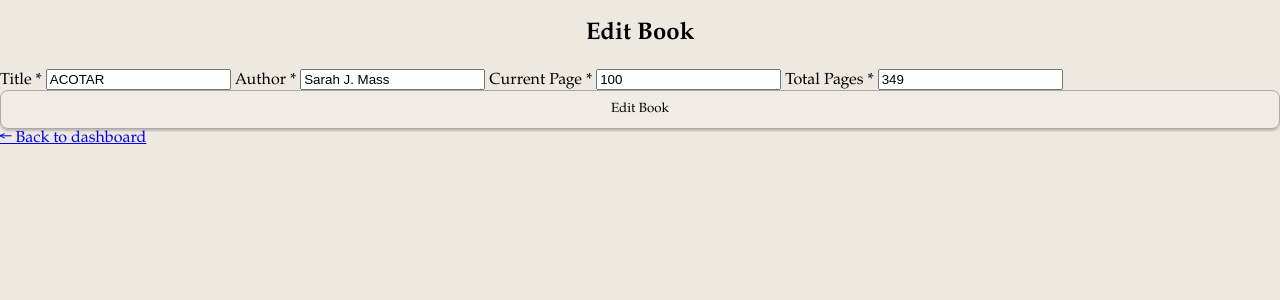
After one commit to d1niguez/Pacing-Booktracker, a Flask app: page /edit/1 in a window 1280 px wide. The commit adds this page. Shown: the top 300 px of the page. Run offline with Flask 3, Linux system fonts and the light colour scheme.

Commit message:
Added a delete and edit book button.

```diff
--- a/app.py
+++ b/app.py
@@ -11,13 +11,6 @@ class Book(db.Model):
            author = db.Column(db.String(200), nullable = False)
            current_page = db.Column(db.Integer, nullable = False)
            total_pages = db.Column(db.Integer, nullable = False)
-
-
-books = [
-    {"title": "The Lovely Bones", "author": "Alice Sebold", "current_page": 49, "total_pages": 500},
-    {"title": "A Court of Thorns and Roses", "author": "Sarah J. Maas", "current_page": 90, "total_pages": 500},
-    {"title": "The Fault in Our Stars", "author": "John Green", "current_page": 55, "total_pages": 500},
-]
 
 
 
@@ -46,6 +39,26 @@ def add_book_form():
         return redirect(url_for('index'))
     return render_template('add_book_form.html')
 
+@app.route('/delete/<int:id>', methods = ['POST'])
+def delete_book(id):
+     book = Book.query.get_or_404(id)
+     db.session.delete(book)
+     db.session.commit()
+     return redirect(url_for('index'))
+
+@app.route('/edit/<int:id>', methods=['GET', 'POST'])
+def edit_book(id):
+    book = Book.query.get_or_404(id)
+    if request.method == 'POST':
+        book.title = request.form['title']
+        book.author = request.form['author']
+        book.current_page = int(request.form['current_page'])
+        book.total_pages = int(request.form['total_pages'])
+        db.session.commit()
+        return redirect(url_for('index'))
+    return render_template('edit_book.html', book=book)
+
+
 with app.app_context():
      db.create_all()
 
--- a/templates/dashboard.html
+++ b/templates/dashboard.html
@@ -24,7 +24,9 @@
     <nav class="sidebar-menu">
         <button class = "sidebar-btn"> Profile </button>
         <button class = "sidebar-btn"> Dashboard </button>
+        <button class = "sidebar-btn"> Friends </button>
         <button class = "sidebar-btn"> All Books </button>
+        <button class = "sidebar-btn"> Clubs </button>
         <button class = "sidebar-btn"> Insights </button>
         <button class= 'sidebar-btn'> Settings </button>
     </nav>
@@ -71,6 +73,10 @@
             <div class="progress-fill" style = 'width:{{book.current_page/book.total_pages*100}}%'></div>
         </div>
         <p class="book-progress">p. {{ book.current_page }} of {{ book.total_pages }}</p>
+         <form action = '/delete/{{book.id}}' method = 'POST'>
+                <button type = 'submit'>Delete</button>
+            </form>
+            <a href = '/edit/{{book.id}}'><button type = 'button'>Edit</button></a>
     </div>
     {% endfor %}
 
--- /dev/null
+++ b/templates/edit_book.html
@@ -0,0 +1,32 @@
+<!DOCTYPE html>
+<html lang = "eng">
+    <head>
+        <meta charset="UTF-8">
+        <title> Add a Book </title>
+        <link rel = "stylesheet" href="{{url_for('static', filename ='style.css')}} ">
+
+
+    </head>
+    <body>
+        <h2 style="text-align: center">Edit Book</h2>
+        <div class="edit_book">
+        <form action = '/edit/{{book.id}}' method="POST">
+            <label for = 'title'>Title *</label>
+            <input type = "text" id = "title" name = "title" value = '{{book.title}}' required>
+
+            <label for = "author">Author *</label>
+            <input type = "text" id = "author" name = "author" value = '{{book.author}}' required>
+
+            <label for = "current_page">Current Page *</label>
+            <input type = "number" id= "current_page" name = 'current_page' value = '{{book.current_page}}'required>
+
+            <label for = 'total_pages'>Total Pages *</label>
+            <input type = "number" id ='total_pages' name = 'total_pages' value = '{{book.total_pages}}' required>
+
+            <button type="submit" class="add-book-btn"> Edit Book</button>
+            <a href="/">← Back to dashboard</a>
+        </form>
+        </div>
+
+    </body>
+</html>
```
Also changed, not shown: instance/books.db.
